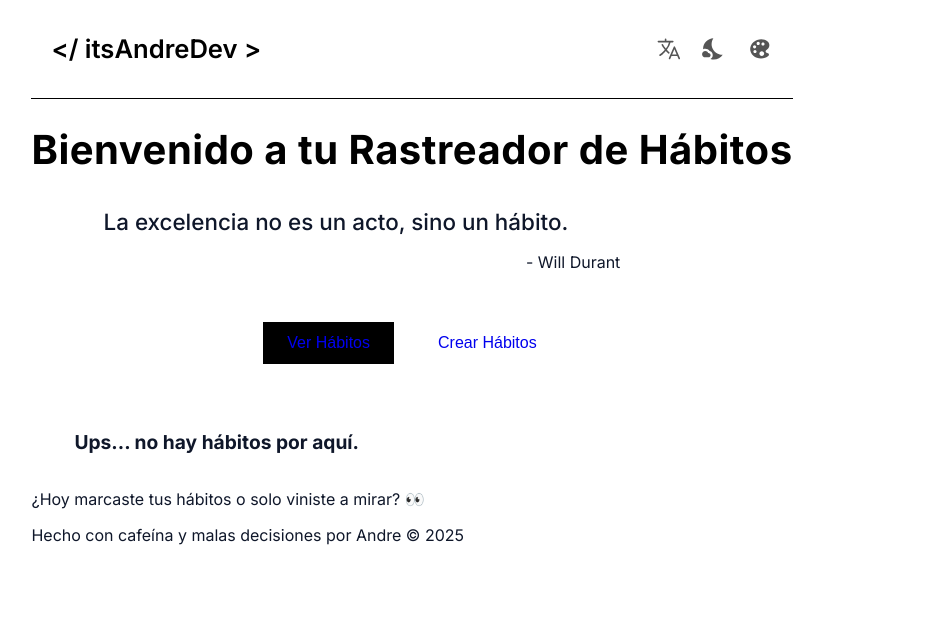
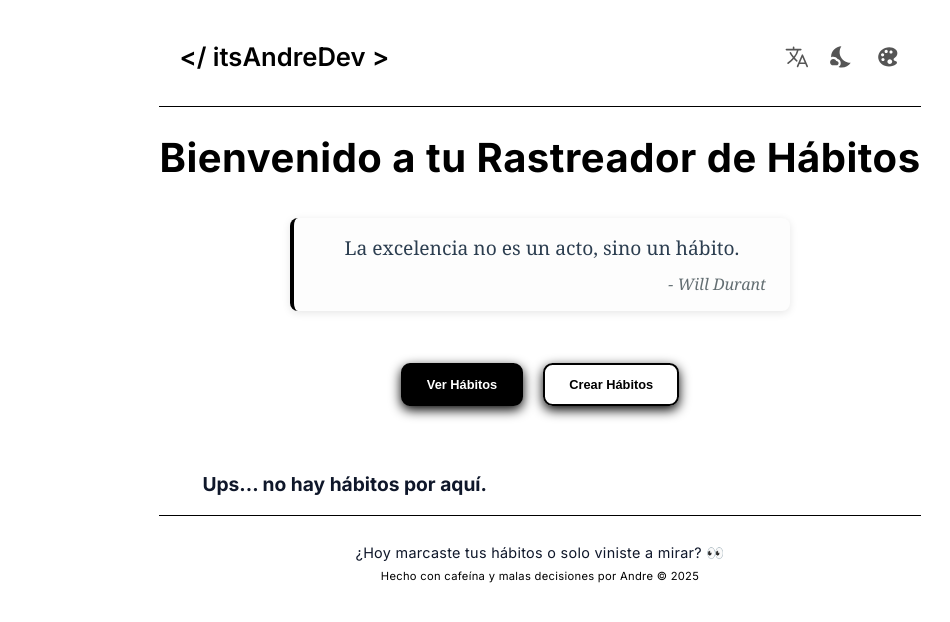
Before and after one commit to Andre-tz/Habit-Tracker, a React (Vite) app: page / in a window 1280 px wide. Shown: the top 622 px of the page, without its empty margins (100-1050 px from the left). Built offline with nearby package versions, Linux system fonts and the light colour scheme.

Commit message:
Se le dio estilos al Componente Home y hay problemas con los div insertados por librerias

```diff
--- a/src/App.jsx
+++ b/src/App.jsx
@@ -11,7 +11,7 @@ const App = ( ) =>{
     const { userData } = useContext( HabitContext )
     return (
         <>
-            <OptionTransition key={ userData }>
+            <OptionTransition key={ userData } >
                 <Header />
 
                 <PageAnimation>
--- a/src/components/Footer.jsx
+++ b/src/components/Footer.jsx
@@ -1,5 +1,5 @@
 import { useTranslation } from "react-i18next";
-
+import "../styles/Footer.css"
 //este componente mostrara el footer
 const Footer = ( ) =>{
     const { t } = useTranslation();
--- a/src/components/Home.jsx
+++ b/src/components/Home.jsx
@@ -50,8 +50,8 @@ function Home() {
 
 			<div className="top-section">
 				<ul className="menu">
-					<NavLink to= "/habit-list"><button className="button-main create">{ t( "view_habits" ) }</button></NavLink>
-					<NavLink to = "/habit-form"><button className="button-main view">{ t( "create_habits" ) }</button></NavLink>
+					<NavLink to= "/habit-list"><button className="button-main view">{ t( "view_habits" ) }</button></NavLink>
+					<NavLink to = "/habit-form"><button className="button-main create">{ t( "create_habits" ) }</button></NavLink>
 				</ul>
 
 				{/* <HabitProgress />	 */}
--- a/src/components/animation/ChangeText.jsx
+++ b/src/components/animation/ChangeText.jsx
@@ -12,7 +12,7 @@ const ChangeText = ( { children, frase  } ) =>{
 
 
     return (
-        <motion.div key={ frase } { ...fadeAnimation }>
+        <motion.div key={ frase } { ...fadeAnimation } id="phrase-container">
             { children }
         </motion.div>
     )
--- a/src/components/animation/OptionTransition.jsx
+++ b/src/components/animation/OptionTransition.jsx
@@ -13,7 +13,7 @@ const OptionTransition = ( { children } )=>{
 
     const { userData } = useContext( HabitContext );
     return (
-        <motion.div key={ JSON.stringify( userData ) }  { ...fadeBlinkAnimation }>
+        <motion.div key={ JSON.stringify( userData ) }  { ...fadeBlinkAnimation } id="app-container">
             { children }
         </motion.div>
     )
--- /dev/null
+++ b/src/styles/Footer.css
@@ -0,0 +1,19 @@
+#footer {
+    text-align: center;
+    padding: 20px;
+    font-size: 0.9rem;
+    border-top: 1px solid var(--primary-color);
+    backdrop-filter: blur(3px);
+    transition: all 0.3s ease;
+  }
+
+  #footer p {
+    margin: 0.3rem 0;
+    line-height: 1.6;
+    letter-spacing: 0.3px;
+  }
+
+  #made-by{
+    font-size: .7rem;
+    color: var( --primary-color );
+  }
--- a/src/styles/HabitPhrases.css
+++ b/src/styles/HabitPhrases.css
@@ -1,75 +1,39 @@
-/* Estilo para la frase sin fondo cuadrado */
-#frase {
-    font-size: 1.4rem;
-    font-weight: 500;
-    color: var(--text-color-light);
-    text-align: center;
-    padding: 10px 20px; /* Menos padding */
-    margin: 20px 0;
-    max-width: 80%;
-    line-height: 1.6;
-    border-radius: 10px; /* Bordes suaves */
-    transition: transform 0.3s ease, opacity 0.3s ease;
-    background-color: transparent; /* Fondo transparente */
-}
-
-/* Cambio en el modo noche para mantener la coherencia */
-#frase.nightMode {
-    color: var(--text-color-dark);
-}
-
-/* Efecto hover para agregar interacción */
-#frase:hover {
-    transform: scale(1.05);
-}
-
-/* Animación para las frases (aparece con fade in) */
-@keyframes fadeIn {
-    0% {
-        opacity: 0;
-        transform: translateY(10px);
-    }
-    100% {
-        opacity: 1;
-        transform: translateY(0);
-    }
+#phrase-container{
+    width: 100%;
+    max-width: 500px;
 }
 
 #frase {
-    animation: fadeIn 0.5s ease-in-out;
-}
+    font-family: 'Georgia', serif;
+    font-size: 0.9rem;
+    color: #2c3e50;
+    background: #fdfdfd;
+    border-left: 4px solid var( --primary-color );
+    padding: 1rem 1.5rem;
+    margin: 1rem 0;
+    border-radius: 0.5rem;
+    box-shadow: 0 2px 8px rgba(0,0,0,0.1);
+    transition: all 0.3s ease-in-out;
+    position: relative;
+    width: 100%;
+  }
 
-/* Estilo para el autor sin distinción fuerte */
-#author {
+  #author {
     display: block;
-    font-size: 1rem;
-    font-weight: 400;
-    color: var(--text-color-muted);
-    margin-top: 10px;
+    margin-top: 0.7rem;
+    font-size: .9rem;
+    color: #636e72;
+    font-style: italic;
     text-align: right;
-}
+  }
 
-/* Responsive design */
-@media (max-width: 768px) {
-    #frase {
+
+@media (min-width: 768px) {
+    #frase{
         font-size: 1.2rem;
-        padding: 10px;
-        margin: 15px 0;
     }
 
-    #author {
-        font-size: 0.9rem;
+    #author{
+        font-size: 1rem;
     }
 }
-
-@media (max-width: 480px) {
-    #frase {
-        font-size: 1rem;
-        padding: 10px;
-        margin: 10px 0;
-    }
-
-    #author {
-        font-size: 0.8rem;
-    }
-}
--- a/src/styles/Home.css
+++ b/src/styles/Home.css
@@ -1,13 +1,13 @@
 #main-container {
     text-align: center;
     width: 100%;
-    max-width: 1200px;
-    margin: var(--margin) auto;
-    padding: var(--padding);
+    display: flex;
+    flex-direction: column;
+    align-items: center;
 }
 
 .title {
-    font-size: 2.5rem;
+    font-size: 2rem;
     color: var(--primary-color);
     margin-bottom: 20px;
 }
@@ -27,28 +27,35 @@
 }
 
 .button-main {
-    padding: 12px 24px;
-    font-size: 16px;
-    border: none;
-    border-radius: var(--border-radius);
+    padding: 0.75rem 1.5rem;
+    border-radius: 0.6rem;
+    font-size: .8rem;
+    font-weight: 600;
     cursor: pointer;
-    transition: background-color var(--transition-speed), transform var(--transition-speed);
-}
+    background: transparent;
+    border: 2px solid var( --primary-color );
+    color: var( --primary-color );
+    transition: all var(--transition-speed) ease;
+    box-shadow: 0 4px 12px var(--primary-color);
+  }
 
-.create {
-    background-color: var(--primary-color);
-    color: var(--button-text-color);
-}
+  /* BOTÓN VER (principal) */
+  .view {
+    background-color: var(--primary-color );
+    color: white;
+  }
 
-.view {
-    background-color: var(--secondary-color);
-    color: var(--button-text-color);
-}
+  .view:hover {
+    background-color: white;
+    color: var(--primary-color);
+    box-shadow: 0 0 0 4px var( --primary-color );
+  }
 
-.button-main:hover {
-    background-color: var(--button-hover-bg);
-    transform: scale(1.05);
-}
+  .create:hover {
+    background-color: var( --primary-color );
+    color: white;
+    box-shadow: 0 0 0 4px var( --primary-color );
+  }
 
 .daily-habits {
     display: grid;
@@ -68,28 +75,8 @@
 }
 
 /* Responsive design (Adaptación en dispositivos pequeños) */
-@media (max-width: 768px) {
-    .top-section {
-        flex-direction: column;
-        align-items: center;
-    }
-
-    .button-main {
-        width: 100%;
-        margin-bottom: 10px;
-    }
-
-    .daily-habits {
-        grid-template-columns: 1fr;
+@media (min-width: 768px) {
+    .title{
+        font-size: 2.5rem;
     }
 }
-
-@media (max-width: 480px) {
-    .title {
-        font-size: 2rem;
-    }
-
-    .message {
-        font-size: 1rem;
-    }
-}
--- a/src/styles/index.css
+++ b/src/styles/index.css
@@ -16,13 +16,15 @@
   box-sizing: border-box;
 }
 
-html, body {
+html{
   margin: 0;
   padding: 0;
   font-family: var(--font-family);
   transition: background-color var(--transition-speed), color var(--transition-speed);
   overflow-x: hidden;
   min-height: 100vh;
+  display: flex;
+  justify-content: center;
 }
 
 body {
@@ -36,6 +38,7 @@ body {
   padding-right: 50px;
   width: 100vw;
   max-width: 1024px;
+  min-width: 400px;
 }
 
 body.nightMode {
```
